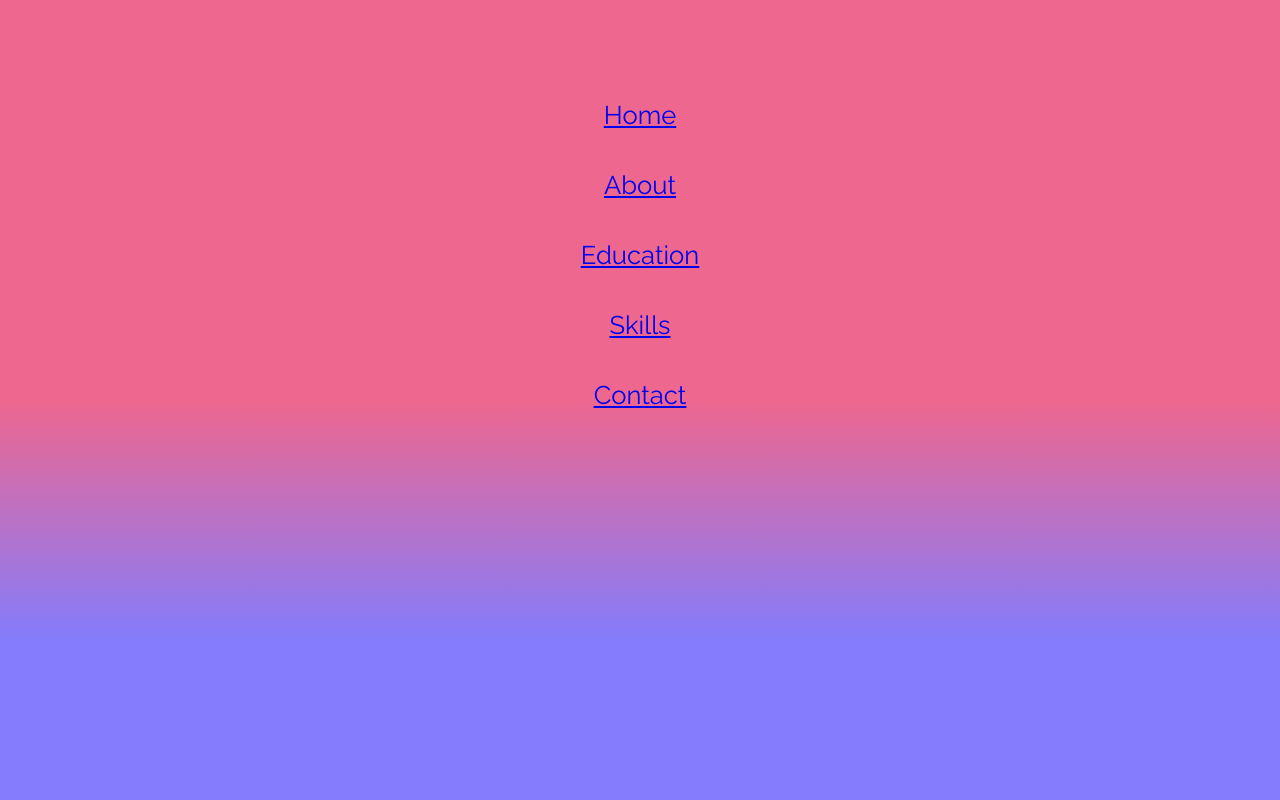
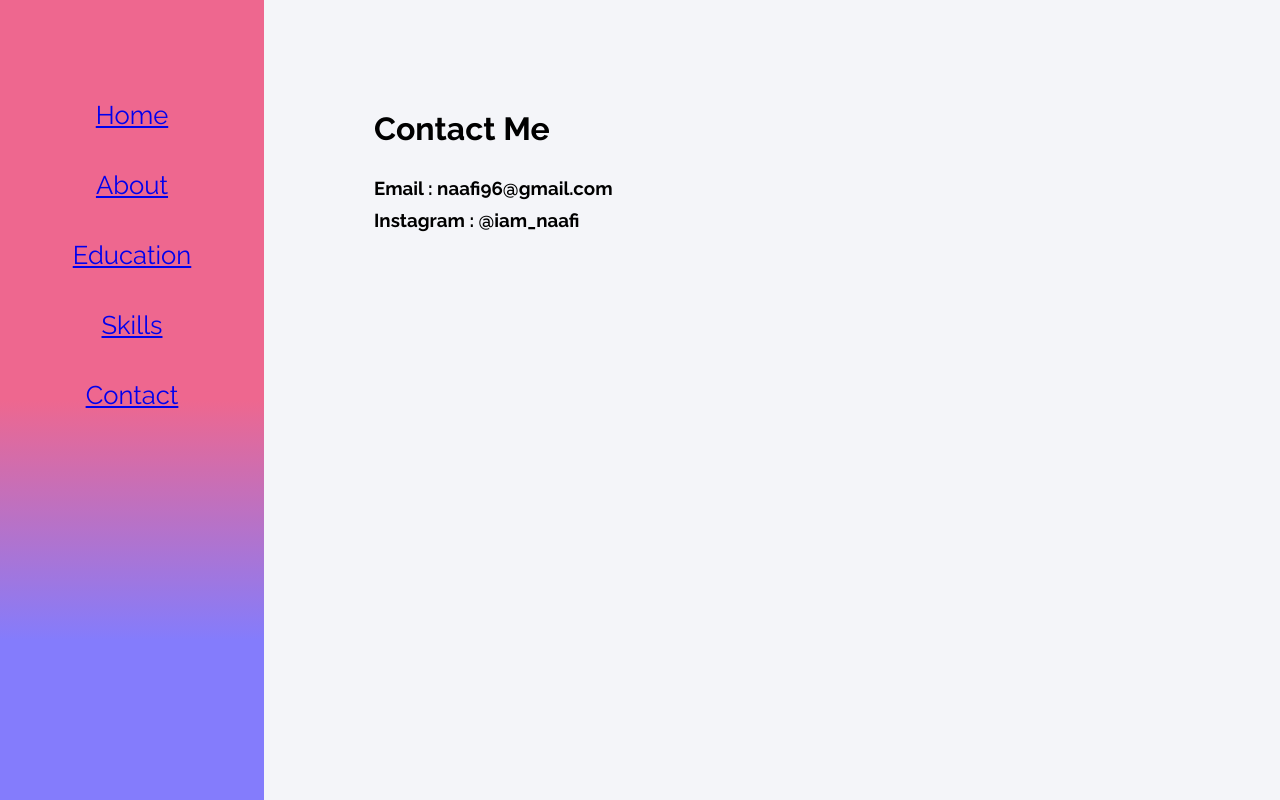
Before and after one commit to ArmelBouvier/armelbv2, a React (Create React App) app: page /contact in a window 1280 px wide. Built offline with nearby package versions, Linux system fonts and the light colour scheme.

Commit message:
portfolio basis ok

```diff
--- a/src/App.js
+++ b/src/App.js
@@ -2,31 +2,31 @@ import React from "react";
 import "./App.css";
 import { BrowserRouter as Router, Route } from "react-router-dom";
 import Navbar from "./components/Navbar";
+import Home from "./contents/Home";
 import About from "./contents/About";
 import Education from "./contents/Education";
-import Home from "./contents/Home";
 import Skills from "./contents/Skills";
+import Contact from "./contents/Contact";
 
 function App() {
   return (
     <Router>
       <div className="App">
         <Navbar />
-        {/* Route for Home.js contents */}
         <Route exact path="/">
           <Home />
         </Route>
-        {/* Route for About.js contents */}
         <Route path="/about">
           <About />
         </Route>
-        {/* Route for Education.js contents */}
         <Route path="/education">
           <Education />
         </Route>
-        {/* Route for Skills.js contents */}
         <Route path="/skills">
           <Skills />
+        </Route>
+        <Route path="/contact">
+          <Contact />
         </Route>
       </div>
     </Router>
--- a/src/components/Navbar.js
+++ b/src/components/Navbar.js
@@ -1,15 +1,20 @@
 import React, { Component } from "react";
 import NavItem from "./NavItem";
+
 class Navbar extends Component {
   constructor(props) {
     super(props);
-    this.state = { NavItemActive: "" };
+    this.state = {
+      NavItemActive: "",
+    };
   }
   activeitem = (x) => {
     if (this.state.NavItemActive.length > 0) {
-      document.getElementById(this.state.NavItemActive).classList.remove("active");
+      document
+        .getElementById(this.state.NavItemActive)
+        .classList.remove("active");
     }
-    this.setState({ NavItemId: x }, () => {
+    this.setState({ NavItemActive: x }, () => {
       document.getElementById(this.state.NavItemActive).classList.add("active");
     });
   };
@@ -43,4 +48,5 @@ class Navbar extends Component {
     );
   }
 }
+
 export default Navbar;
--- a/src/contents/Contact.js
+++ b/src/contents/Contact.js
@@ -0,0 +1,15 @@
+import React, { Component } from "react";
+import Social from "../components/Social";
+class Contact extends Component {
+  render() {
+    return (
+      <div className="condiv">
+        <h1 className="subtopic">Contact Me</h1>
+        <h3>Email : naafi96@gmail.com</h3>
+        <h3>Instagram : @iam_naafi</h3>
+        <Social />
+      </div>
+    );
+  }
+}
+export default Contact;
```
Also changed, not shown: src/components/NavItem.js (+7 -2 lines).
